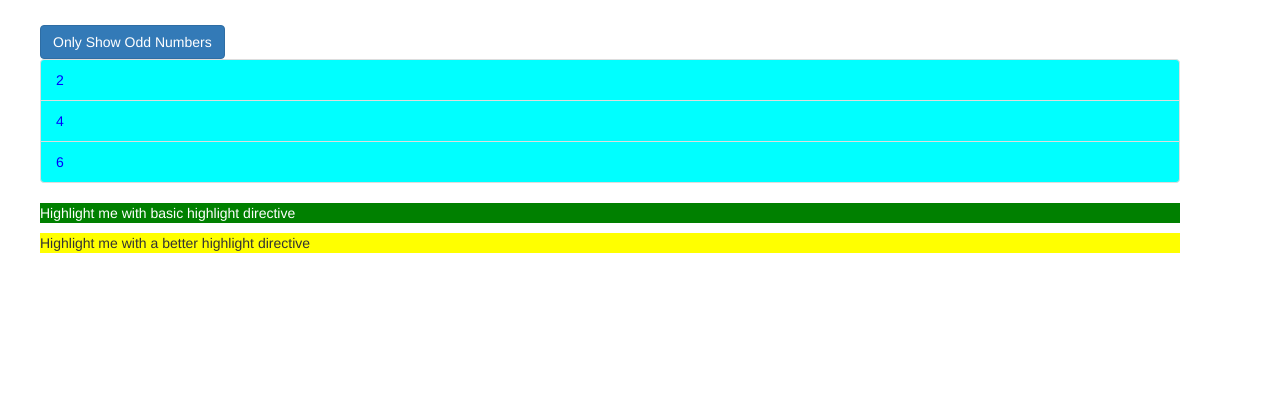
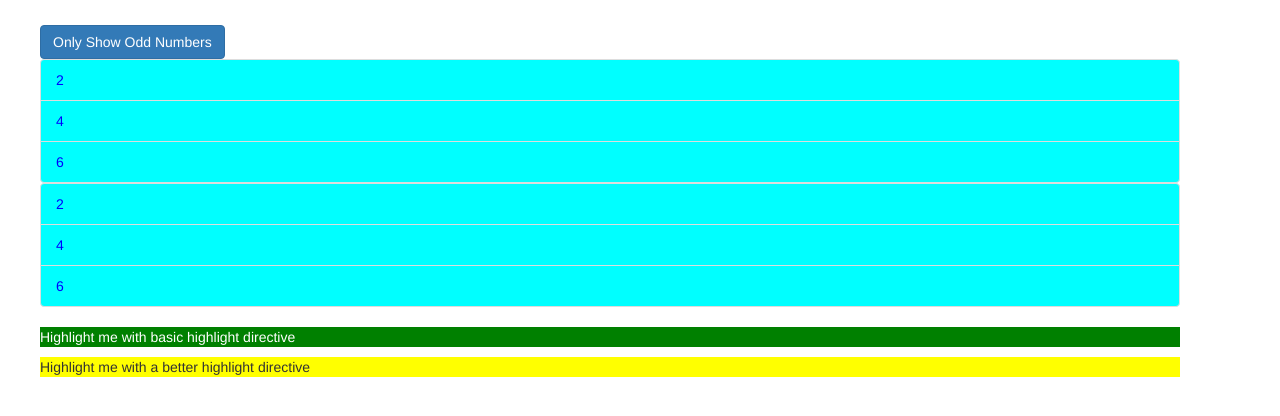
Before and after one commit to Rupam0710/Directives-deep-dive-Angular, an Angular app: page / in a window 1280 px wide. Shown: the top 416 px of the page. Built offline with nearby package versions, Linux system fonts and the light colour scheme.

Commit message:
71com wht hpns behind scenes on struc. direc. v102

```diff
--- a/src/app/app.component.html
+++ b/src/app/app.component.html
@@ -34,6 +34,21 @@
             {{ even }}
           </li>
         </div>
+
+        <ng-template [ngIf]="!onlyOdd">
+          <div>
+            <li
+              class="list-group-item"
+              *ngFor="let even of evenNumbers"
+              [ngClass]="{ even: even % 2 === 0 }"
+              [ngStyle]="{
+                backgroundColor: even % 2 === 0 ? 'aqua' : 'wheat'
+              }"
+            >
+              {{ even }}
+            </li>
+          </div>
+        </ng-template>
       </ul>
       <p appBasicHighLight>Highlight me with basic highlight directive</p>
       <!-- <p appBetterHighlight [defaultColor]="'yellow'" [highlightColor]="'red'">
```
